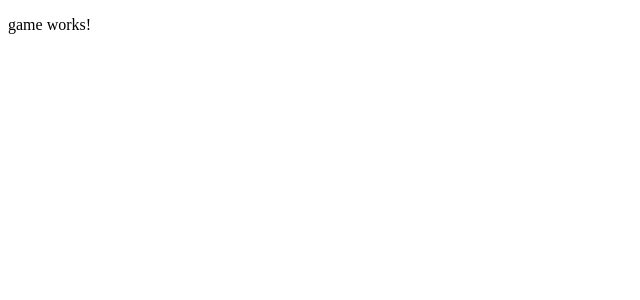
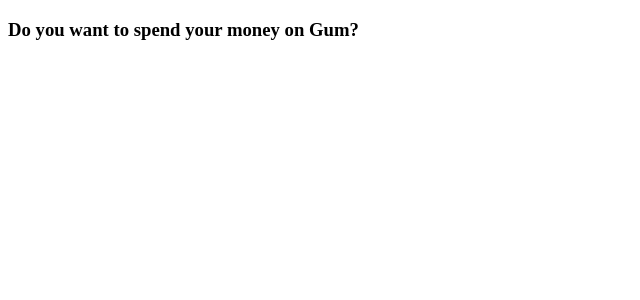
Before and after one commit to bergconnor95/hackathon-team9, an Angular app in the folder hackathon/: page /game in a window 1280 px wide. Shown: the top 300 px of the page, without its empty margins (0-640 px from the left). Built offline with nearby package versions, Linux system fonts and the light colour scheme.

Commit message:
created modal component

```diff
--- a/hackathon/src/app/app.module.ts
+++ b/hackathon/src/app/app.module.ts
@@ -6,6 +6,7 @@ import { AppComponent } from './app.component';
 import { Routes, RouterModule } from '@angular/router';
 import { GameComponent } from './game/game.component';
 import { HomeComponent } from './home/home.component';
+import { ModalComponent } from './modal/modal.component';
 
 const routes: Routes = [
   {path: '', redirectTo: 'home', pathMatch: 'full'},
@@ -17,7 +18,8 @@ const routes: Routes = [
   declarations: [
     AppComponent,
     GameComponent,
-    HomeComponent
+    HomeComponent,
+    ModalComponent
   ],
   imports: [
     BrowserModule,
--- a/hackathon/src/app/game/game.component.html
+++ b/hackathon/src/app/game/game.component.html
@@ -1,3 +1,6 @@
-<p>
-  game works!
-</p>
+<app-modal [content]="quarterContent"></app-modal>
+
+
+<ng-template #quarterContent>
+  <h3>Do you want to spend your money on Gum?</h3>
+</ng-template>
--- /dev/null
+++ b/hackathon/src/app/modal/modal.component.html
@@ -0,0 +1,3 @@
+<div>
+  <ng-container [ngTemplateOutlet]="content"></ng-container>
+</div>
--- /dev/null
+++ b/hackathon/src/app/modal/modal.component.ts
@@ -0,0 +1,17 @@
+import { Component, OnInit, Input, TemplateRef } from '@angular/core';
+
+@Component({
+  selector: 'app-modal',
+  templateUrl: './modal.component.html',
+  styleUrls: ['./modal.component.css']
+})
+export class ModalComponent implements OnInit {
+
+  @Input() content: TemplateRef<any>;
+
+  constructor() { }
+
+  ngOnInit() {
+  }
+
+}
```
Also changed, not shown: hackathon/src/app/modal/modal.component.css (added), 1 other file (tests, documents, lock files or other folders).
